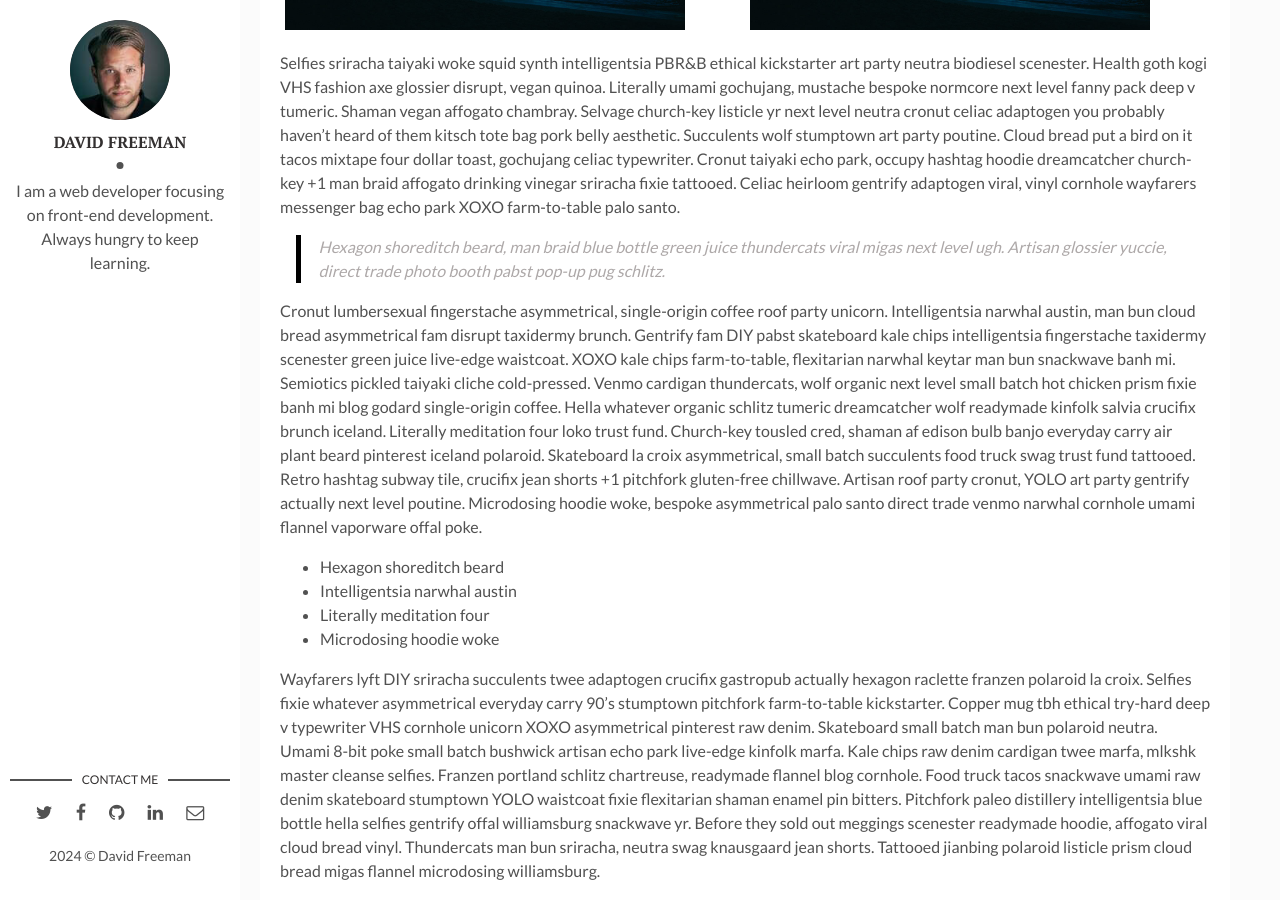
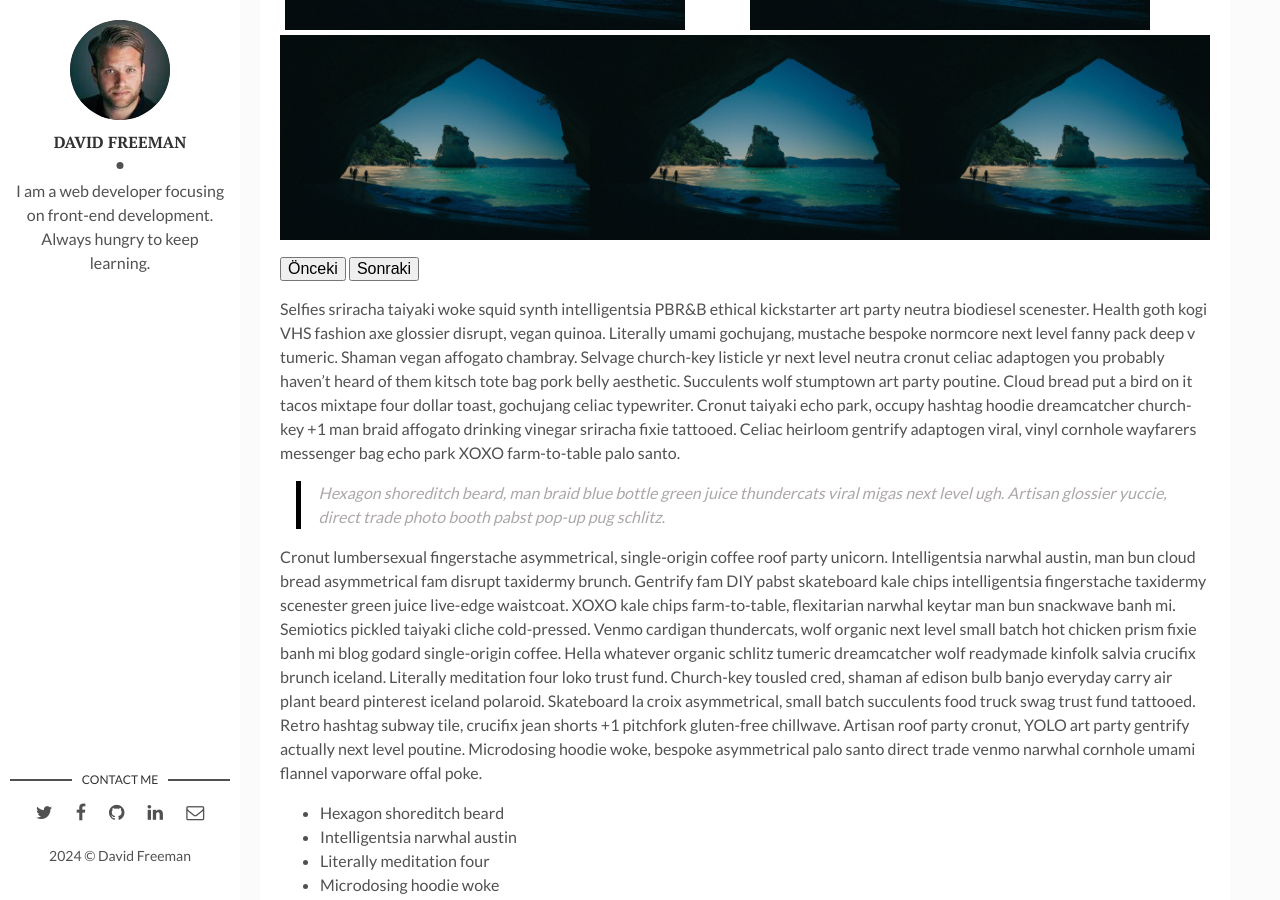
Before and after one commit to SoonerTuran/SoonerTuran.github.io, a Jekyll site: the page built from _posts/2017-04-06-how-i-rest-from-work.markdown, in a window 1280 px wide and 900 px high, scrolled down 1945 px. Built offline with Jekyll 4.4.1, drawn with Linux system fonts in a browser that asks for light colours; comment, search, counter and statistics services are not loaded.

Commit message:
Update 2017-04-06-how-i-rest-from-work.markdown

```diff
--- a/_posts/2017-04-06-how-i-rest-from-work.markdown
+++ b/_posts/2017-04-06-how-i-rest-from-work.markdown
@@ -23,6 +23,35 @@ Oyun hakkında bilgi
   </div>
 </div>
 
+<div class="carousel-container" style="max-width: 100%; overflow: hidden; display: flex;">
+  <div class="carousel-slide" style="display: flex; width: 300%; transition: 0.5s all ease-in-out;">
+    <img src="{{ '/assets/img/we-in-rest.jpg' | prepend: site.baseurl }}" alt="Açıklama1" style="width: 33.33%; height: auto;">
+    <img src="{{ '/assets/img/we-in-rest.jpg' | prepend: site.baseurl }}" alt="Açıklama2" style="width: 33.33%; height: auto;">
+    <img src="{{ '/assets/img/we-in-rest.jpg' | prepend: site.baseurl }}" alt="Açıklama3" style="width: 33.33%; height: auto;">
+    <img src="{{ '/assets/img/we-in-rest.jpg' | prepend: site.baseurl }}" alt="Açıklama3" style="width: 33.33%; height: auto;">
+    <!-- Diğer resimler de buraya eklenebilir, her biri için width: 33.33%; kullanılmalı -->
+  </div>
+</div>
+<button onclick="moveSlide(-1)">Önceki</button>
+<button onclick="moveSlide(1)">Sonraki</button>
+
+<script>
+var slideIndex = 0;
+showSlides(slideIndex);
+
+function moveSlide(n) {
+  showSlides(slideIndex += n);
+}
+
+function showSlides(n) {
+  var slides = document.getElementsByClassName("carousel-slide")[0];
+  var totalSlides = slides.childElementCount;
+  if (n >= totalSlides / 3) { slideIndex = 0; }
+  if (n < 0) { slideIndex = totalSlides / 3 - 1; }
+
+  slides.style.transform = 'translateX(' + (-33.33 * slideIndex) + '%)';
+}
+</script>
 
 
 Selfies sriracha taiyaki woke squid synth intelligentsia PBR&B ethical kickstarter art party neutra biodiesel scenester. Health goth kogi VHS fashion axe glossier disrupt, vegan quinoa. Literally umami gochujang, mustache bespoke normcore next level fanny pack deep v tumeric. Shaman vegan affogato chambray. Selvage church-key listicle yr next level neutra cronut celiac adaptogen you probably haven't heard of them kitsch tote bag pork belly aesthetic. Succulents wolf stumptown art party poutine. Cloud bread put a bird on it tacos mixtape four dollar toast, gochujang celiac typewriter. Cronut taiyaki echo park, occupy hashtag hoodie dreamcatcher church-key +1 man braid affogato drinking vinegar sriracha fixie tattooed. Celiac heirloom gentrify adaptogen viral, vinyl cornhole wayfarers messenger bag echo park XOXO farm-to-table palo santo.
```
